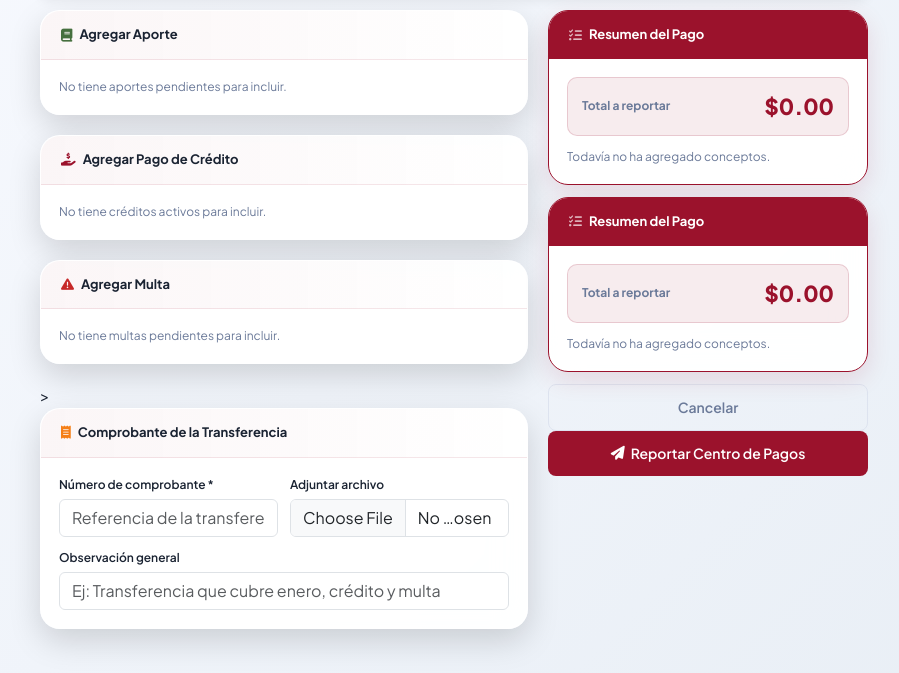
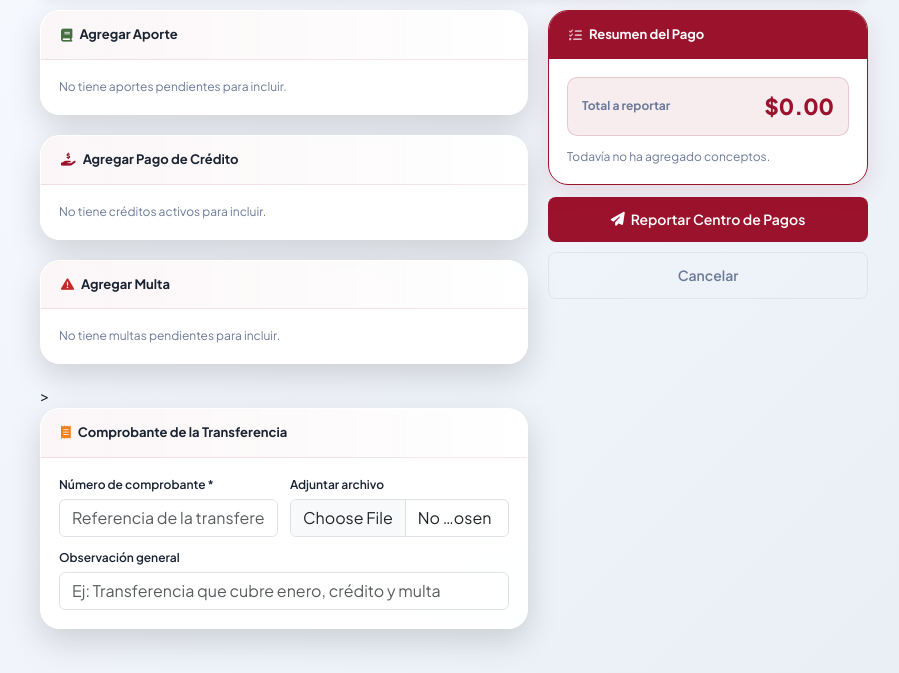
Before and after one commit to cacbailarines-tech/Coop_bailarines, a Django app: template templates/portal/pago_combinado.html in a window 1280 px wide. Shown: the part 162-835 px from the top of the page, without its empty margins (186-1085 px from the left). Run offline with Django 5.2, Linux system fonts and the light colour scheme; the template is opened without the code that fills it, so the values that code supplies are empty; some libraries are stand-ins or nearby versions.

Commit message:
fix(ui): remover duplicación real en el DOM del carrito de pagos

```diff
--- a/templates/portal/pago_combinado.html
+++ b/templates/portal/pago_combinado.html
@@ -314,11 +314,10 @@
       </div>
     </div>
   </div>
+</div> <!-- End of left column -->
 
-
-    </div>
-    <div class="pc-sidebar">
-<div class="pcard">
+<div class="pc-sidebar">
+  <div class="pcard">
     <div class="pcard-header"><h3><i class="fas fa-list-check" style="color:var(--warning);"></i> Resumen del Pago</h3></div>
     <div class="pcard-body">
       <div class="pc-total-box">
@@ -328,25 +327,12 @@
       <div id="seleccion-vacia" style="font-size:12px;color:var(--muted);">Todav&iacute;a no ha agregado conceptos.</div>
       <div id="seleccion-lista" style="display:none;"></div>
     </div>
-
-    </div>
-    <div class="pc-sidebar">
-<div class="pcard">
-    <div class="pcard-header"><h3><i class="fas fa-list-check" style="color:var(--warning);"></i> Resumen del Pago</h3></div>
-    <div class="pcard-body">
-      <div class="pc-total-box">
-        <div style="font-size:12px;color:var(--muted);font-weight:700;">Total a reportar</div>
-        <strong id="total-resumen">$0.00</strong>
-      </div>
-      <div id="seleccion-vacia" style="font-size:12px;color:var(--muted);">Todav&iacute;a no ha agregado conceptos.</div>
-      <div id="seleccion-lista" style="display:none;"></div>
-    </div>
-  </div
-<div class="pc-actions" style="flex-direction:column-reverse;">
+  </div>
+  <div class="pc-actions" style="flex-direction:column-reverse;">
     <a href="{% url 'portal_inicio' %}" class="btn btn-outline" style="width:100%;justify-content:center;padding:12px;font-size:14px;">Cancelar</a>
     <button type="submit" class="btn btn-primary" style="width:100%;justify-content:center;padding:12px;font-size:14px;"><i class="fas fa-paper-plane"></i> Reportar Centro de Pagos</button>
   </div>
-    </div>
-  </div>
+</div> <!-- End of sidebar -->
+</div> <!-- End of wrapper -->
 </form>
 {% endblock %}
```
